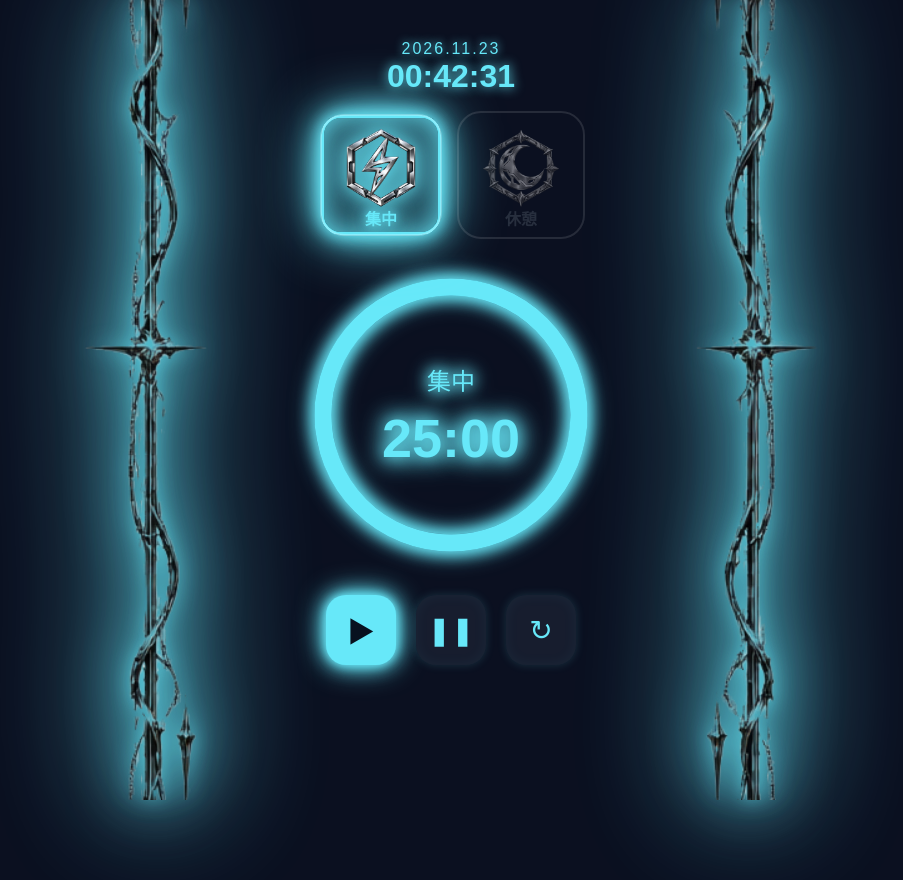
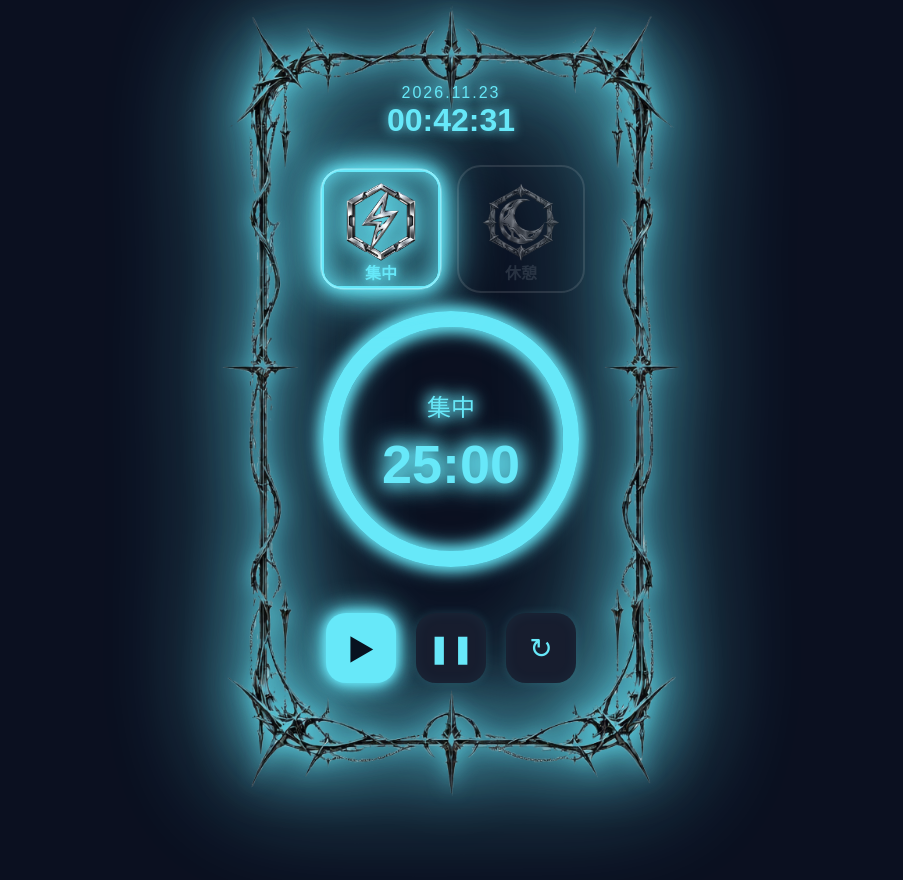
Before and after one commit to fusion776z-del/timer, a plain HTML site: page index.html in a window 1280 px wide. Shown: the whole page, without its empty margins (189-1092 px from the left). After the commit the page ends 800 px from the top, so only its background shows below. Drawn offline with Linux system fonts and the light colour scheme.

Commit message:
Add files via upload

```diff
--- a/index.html
+++ b/index.html
@@ -27,7 +27,7 @@ body{
  color:var(--text);
  font-family:sans-serif;
  min-height:100vh;
- padding-bottom:80px;
+ padding-bottom:0px;
 }
 .frame-wrap{
   position:relative;
@@ -60,35 +60,38 @@ body{
 .ornament-frame{
 
  position:fixed;
- inset:0;
 
- width:100vw;
+ top:50%;
+ left:50%;
+
+ transform:translate(-50%,-50%);
+
+ width:auto;
  height:100vh;
 
- object-fit:cover;
-
- pointer-events:none;
-
- z-index:1;
-
- filter:
- drop-shadow(0 0 10px #67e8f9)
- drop-shadow(0 0 25px #67e8f9)
- drop-shadow(0 0 50px #67e8f9);
-
 }
-
 
 
 .page{
 
   position:relative;
-
   z-index:10;
 
-}
-.page{
- padding:20px;
+  width:100%;
+
+  min-height:100vh;
+
+  display:flex;
+  flex-direction:column;
+
+  align-items:center;
+
+  padding-top:8vh;
+  padding-bottom:12vh;
+
+  padding-left:12vw;
+  padding-right:12vw;
+
 }
 
 .mode-area{
@@ -146,16 +149,10 @@ body{
  font-size:20px;
 }
 
-.timer-ring{
 
- width:min(80vw,320px);
- height:min(80vw,320px);
 
- margin:20px auto;
-
- filter:
-  drop-shadow(0 0 8px #67e8f9);
-
+.controls{
+  margin-top:0;
 }
 
 .mode-label{
@@ -183,9 +180,7 @@ body{
    gap:10px;
  }
 
- .controls{
-   gap:12px;
- }
+
 
  .controls button{
 
```
